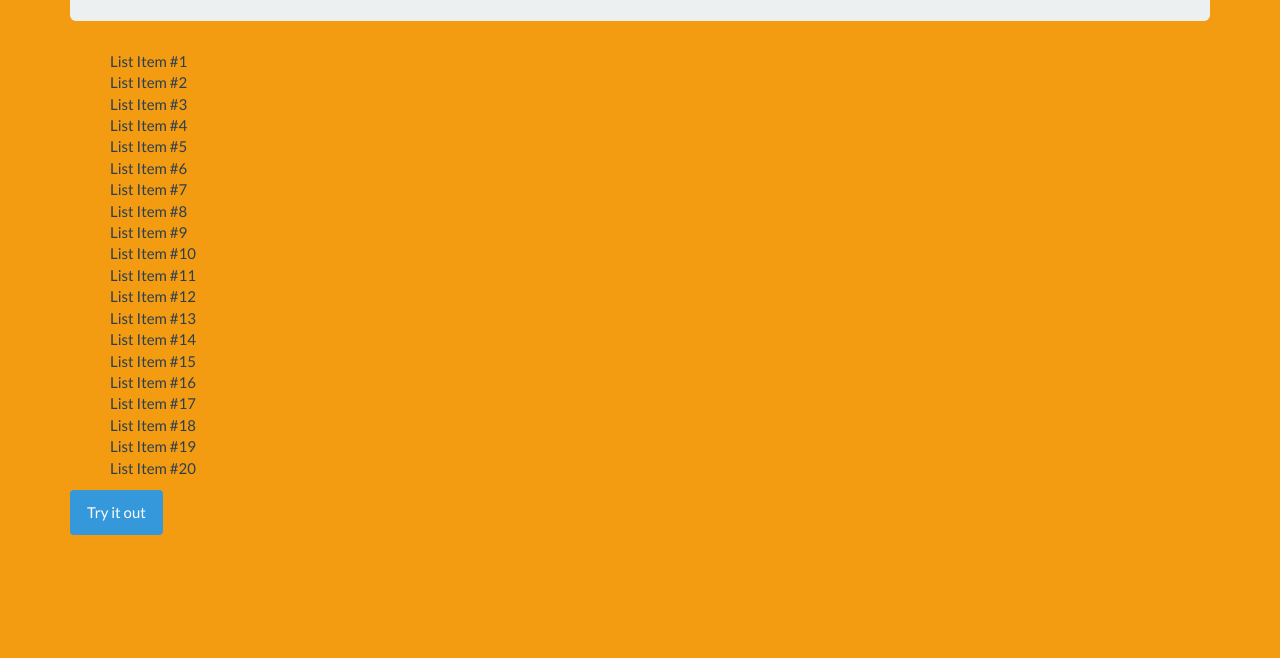
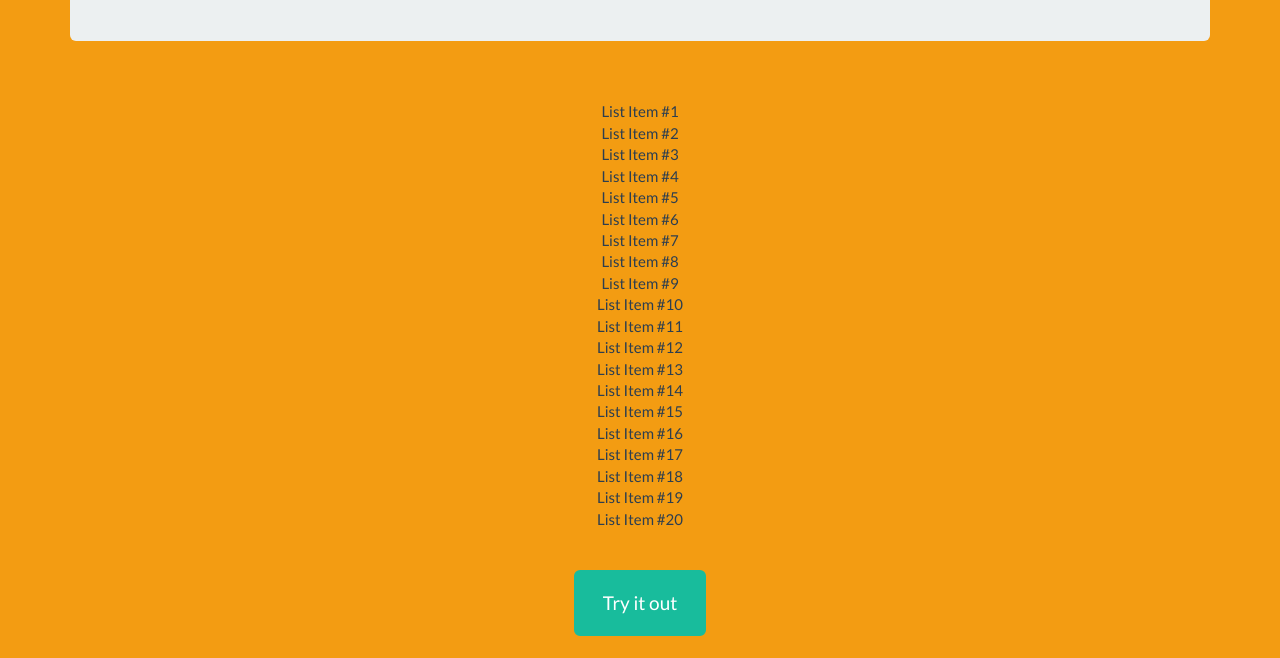
Before and after one commit to DaJoker29/Cascade, a website: page src/templates/index.html in a window 1280 px wide. Shown: the part 142-800 px from the top of the page. Drawn offline with nearby package versions, Linux system fonts and the light colour scheme; files that its build step writes are made by us from their sources; files whose address does not match are found by name.

Commit message:
Tweak: Add callbacks
* Add pre and post run callbacks
* Tweak UI

```diff
--- a/src/js/script.js
+++ b/src/js/script.js
@@ -2,13 +2,13 @@
     Cascade: Animation Plugin
  */
 (function ( $ ) {
-
-    // Declare Plugin
     $.fn.cascade = function ( options ) {
 
         // Parameters
         var settings = $.extend({
-            interval: 200 // in ms
+            interval: 200, //in ms
+            beforeCascade: function() {},
+            afterCascade: function() {}
         }, options);
 
         // Initialization
@@ -19,8 +19,12 @@
                 'opacity': 0
             });
         }).promise().done(function() {
+
+            // Pre-Run Callback
+            settings.beforeCascade();
+
             // Cascading Animation
-            return this.each(function ( index ) {
+            this.each(function ( index ) {
                 $(this)
                     .delay(settings.interval * index)
                     .animate({
@@ -28,7 +32,8 @@
                             'opacity': 1
                         });
             }).promise().done(function() {
-                    // Runs after elements are displayed
+                // Post-Run Callback
+                settings.afterCascade();
             });
         });
     };
--- a/src/scss/style.scss
+++ b/src/scss/style.scss
@@ -0,0 +1,12 @@
+body {
+    text-align: center;
+}
+
+.trigger {
+    display: none;
+}
+
+ul {
+    list-style-type: none;
+    padding: 2em 0;
+}
--- a/src/templates/index.html
+++ b/src/templates/index.html
@@ -10,9 +10,9 @@
     <main class="container">
         <!-- Heading -->
         <div class="jumbotron">
-            <h2>Cascade <small>a jQuery Plugin</small></h2>
+            <h2>Cascade <br><small>a jQuery Plugin</small></h2>
         </div>
-        <ul style="list-style-type:none;">
+        <ul>
             <li class="cascade">List Item #1</li>
             <li class="cascade">List Item #2</li>
             <li class="cascade">List Item #3</li>
@@ -35,7 +35,7 @@
             <li class="cascade">List Item #20</li>
         </ul>
         <p>
-            <button type="button" class="btn btn-info trigger" onclick="$('.cascade').cascade();">Try it out</button>
+            <button type="button" class="btn btn-lg btn-success trigger" onclick="$('.cascade').cascade();">Try it out</button>
         </p>
     </main>
 
@@ -43,7 +43,11 @@
     <script src="https://code.jquery.com/jquery-2.2.0.min.js"></script>
     <script src="script.js"></script>
     <script>
-        $('.cascade').cascade();
+        $('.cascade').cascade({
+            afterCascade: function() {
+                $('.trigger').fadeIn('slow');
+            }
+        });
     </script>
 </body>
 </html>
```
